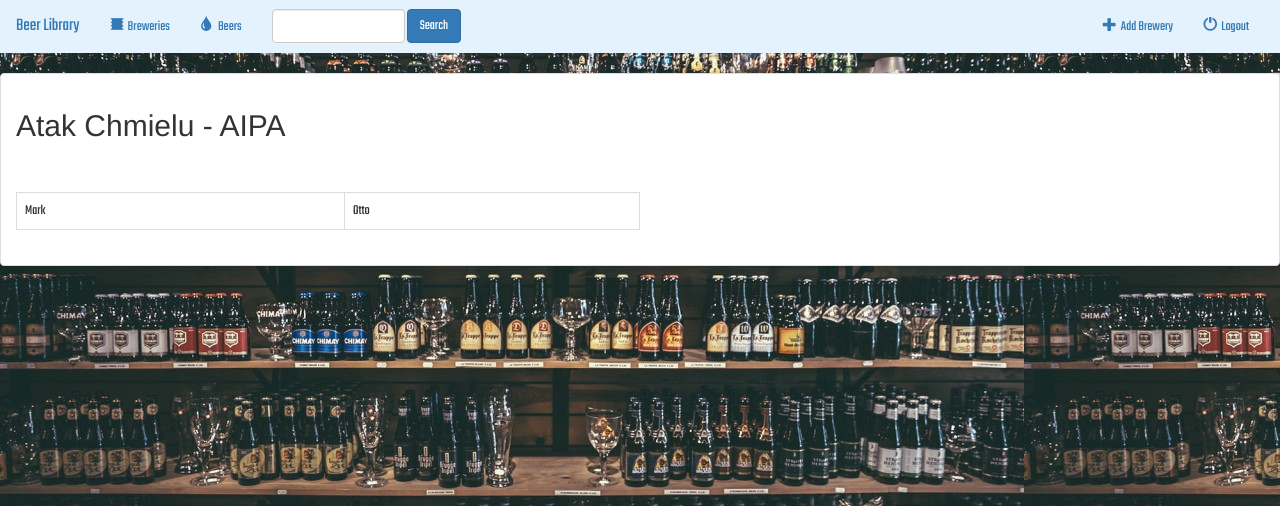
After one commit to paziewskib/beerlibrary, a Django app: page /beerlist/beer/4/details in a window 1280 px wide. The commit adds this page. Shown: the top 506 px of the page. Run offline with Django 3.2, Linux system fonts and the light colour scheme; data comes from the database, SQL or seed files in the repository; both versions use the stored data as it was after the commit; some libraries are stand-ins or nearby versions.

Commit message:
add beer detail view

```diff
--- a/beerlist/static/beerlist/style.css
+++ b/beerlist/static/beerlist/style.css
@@ -6,3 +6,15 @@ body{
     border-radius: 0;
     font-family: 'Teko';
 }
+
+table.table-bordered{
+    width: 50%;
+    style="width: 50%";
+    font-family: 'Teko';
+}
+
+table{
+    width: 50%;
+    style="width: 50%";
+    font-family: 'Teko';
+}
--- /dev/null
+++ b/beerlist/templates/beerlist/beer_detail.html
@@ -0,0 +1,23 @@
+{% extends 'beerlist/base.html' %}
+<title>{% block title %}Beer Details{% endblock %}</title>
+
+{% block body %}
+    <div class="panel panel-default">
+        <div class="panel-body">
+            <img src="{{ brewery.brewery_logo.url }}" class="img-responsive">
+
+            <h2>{{ beer.beer_name}} - {{ beer.style}}</h2>
+            <br><br>
+            <table class="table table-bordered">
+                <tr>
+                  <td>Mark</td>
+                  <td>Otto</td>
+                </tr>
+            </table>
+
+            {% if error_message %}
+                <p><strong>{{ error_message }}</strong></p>
+            {% endif %}
+        </div>
+    </div>
+{% endblock %}
--- a/beerlist/templates/beerlist/detail.html
+++ b/beerlist/templates/beerlist/detail.html
@@ -11,7 +11,7 @@
             <ul>
                 {% for beer in brewery.beer_set.all %}
 
-                     <a href="{% url 'beer:detail' brewery.id %}">
+                     <a href="{% url 'beerlist:beer-detail' beer.id %}">
                         <li>{{ beer.beer_name}} - {{ beer.style}}</li>
                     </a>
 
--- a/beerlist/urls.py
+++ b/beerlist/urls.py
@@ -17,5 +17,8 @@ urlpatterns = [
     url(r'brewery/(?P<pk>[0-9]+)/$', views.BreweryUpdate.as_view(), name='brewery-update'),
 
     # /beerlist/brewery/2/delete/
-    url(r'brewery/(?P<pk>[0-9]+)/delete/$', views.BreweryDelete.as_view(), name='brewery-delete')
+    url(r'brewery/(?P<pk>[0-9]+)/delete/$', views.BreweryDelete.as_view(), name='brewery-delete'),
+
+    # /beerlist/beer/
+    url(r'beer/(?P<pk>[0-9]+)/details$', views.BeerDetailView.as_view(), name='beer-detail'),
 ]
--- a/beerlist/views.py
+++ b/beerlist/views.py
@@ -30,3 +30,8 @@ class BreweryUpdate(UpdateView):
 class BreweryDelete(DeleteView):
     model = Brewery
     success_url = reverse_lazy('beerlist:index')
+
+
+class BeerDetailView(generic.DetailView):
+    model = Beer
+    template_name = 'beerlist/beer_detail.html'
```
Also changed, not shown: db.sqlite3.
